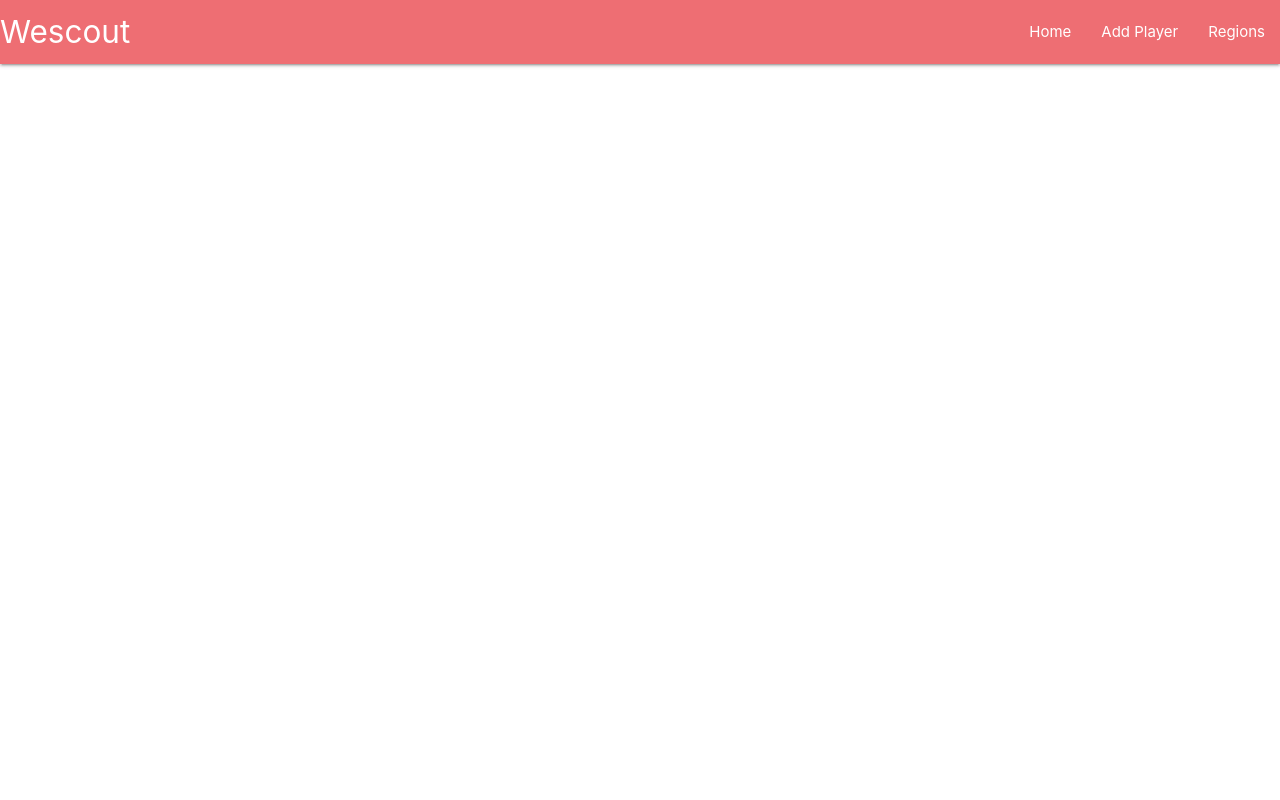
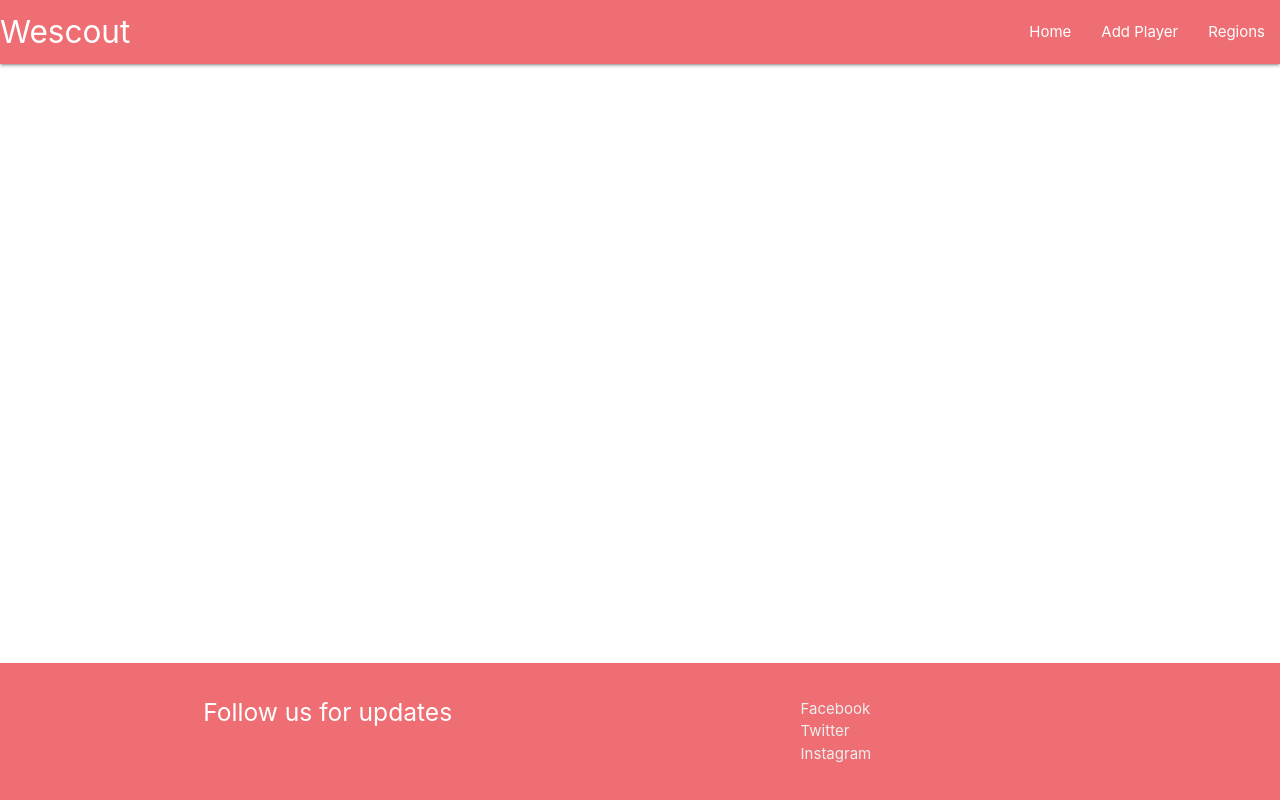
Before and after one commit to JackDilger/Milestone-Project-Three, a Flask app: page / in a window 1280 px wide. Run offline with Flask 2, Linux system fonts and the light colour scheme.

Commit message:
Add footer to base.html

```diff
--- a/wescout/static/css/style.css
+++ b/wescout/static/css/style.css
@@ -0,0 +1,9 @@
+body {
+    display: flex;
+    min-height: 100vh;
+    flex-direction: column;
+  }
+
+  main {
+    flex: 1 0 auto;
+  }
--- a/wescout/templates/base.html
+++ b/wescout/templates/base.html
@@ -35,6 +35,23 @@
         {% endblock %}
     </main>
 
+    <footer class="page-footer">
+        <div class="container">
+          <div class="row">
+            <div class="col l6 s12">
+              <h5 class="white-text">Follow us for updates</h5>
+            </div>
+            <div class="col l4 offset-l2 s12">
+              <ul>
+                <li><a class="grey-text text-lighten-3" href="#!">Facebook</a></li>
+                <li><a class="grey-text text-lighten-3" href="#!">Twitter</a></li>
+                <li><a class="grey-text text-lighten-3" href="#!">Instagram</a></li>
+              </ul>
+            </div>
+          </div>
+        </div>
+      </footer>
+
     <script src="https://cdnjs.cloudflare.com/ajax/libs/materialize/1.0.0/js/materialize.min.js"></script>
     <script src="{{ url_for('static', filename='js/script.js') }}"></script>
 
```
